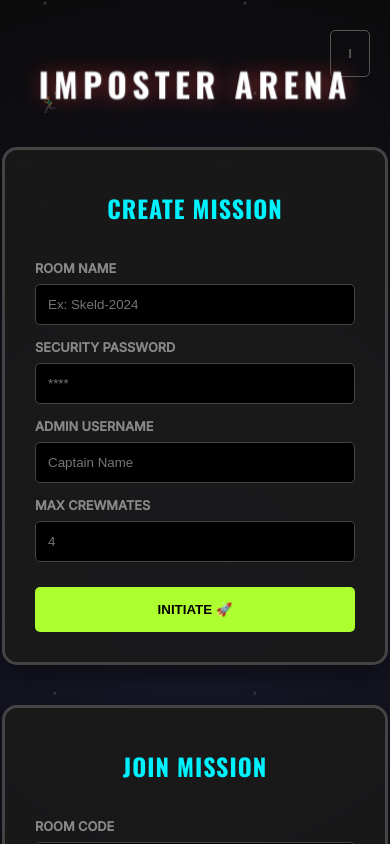
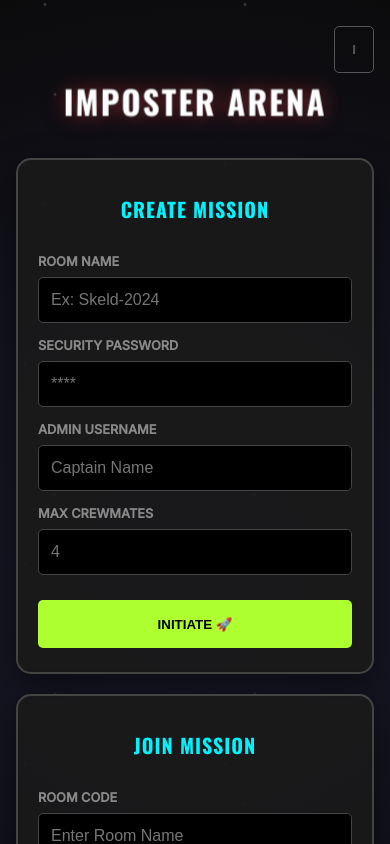
Before and after one commit to ashwanth1506/imposter_arena, a React (Vite) app in the folder frontend/imposter/: page / in a window 390 px wide. Shown: the top 844 px of the page. Built offline with nearby package versions, Linux system fonts and the light colour scheme; no server answers.

Commit message:
mobile view2

```diff
--- a/frontend/imposter/src/App.css
+++ b/frontend/imposter/src/App.css
@@ -179,3 +179,73 @@ button {
   margin-top: 50px;
   font-size: 0.9rem;
 }
+
+@media (max-width: 600px) {
+  #page {
+    min-height: 100dvh;
+    padding: 0 16px 24px;
+    box-sizing: border-box;
+  }
+
+  .hh {
+    width: 100%;
+    margin-top: 68px;
+    font-size: clamp(1.45rem, 8vw, 2rem);
+    text-align: center;
+    letter-spacing: 2px;
+  }
+
+  .container {
+    width: 100%;
+    gap: 20px;
+    margin-top: 24px;
+  }
+
+  .card {
+    width: 100%;
+    box-sizing: border-box;
+    padding: 24px 20px;
+    border-width: 2px;
+  }
+
+  .card:hover {
+    transform: none;
+  }
+
+  .card h1 {
+    font-size: 1.25rem;
+    margin-bottom: 20px;
+  }
+
+  .form-row input {
+    min-height: 46px;
+    font-size: 1rem;
+  }
+
+  .card button {
+    min-height: 48px;
+  }
+
+  .infoBtn {
+    top: 16px !important;
+    right: 16px !important;
+  }
+
+  .rulesBox {
+    width: calc(100% - 32px);
+    max-height: calc(100dvh - 32px);
+    box-sizing: border-box;
+    overflow-y: auto;
+    padding: 24px 20px;
+  }
+
+  #ak {
+    margin-top: 28px;
+    font-size: 0.75rem;
+    line-height: 1.5;
+  }
+
+  .floating-crew {
+    display: none;
+  }
+}
--- a/frontend/imposter/src/room.css
+++ b/frontend/imposter/src/room.css
@@ -943,6 +943,16 @@ h1{
     white-space: nowrap;
   }
 
+  .speech-bubble {
+    left: 50%;
+    bottom: 125%;
+    width: min(160px, calc(100vw - 32px));
+    max-width: calc(100vw - 32px);
+    padding: 8px;
+    font-size: 12px;
+    text-align: center;
+  }
+
   .bottom-controls {
     right: 12px;
     bottom: 12px;
```
